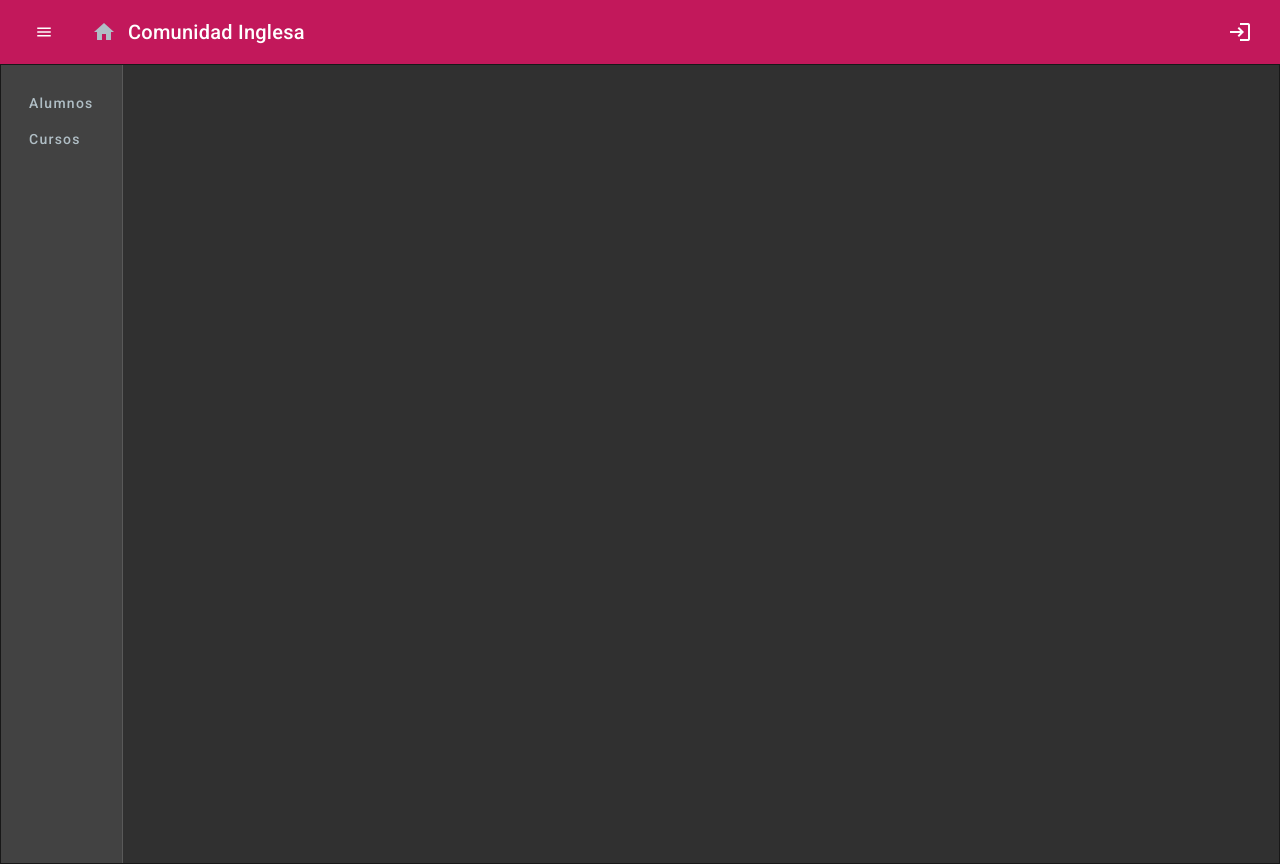
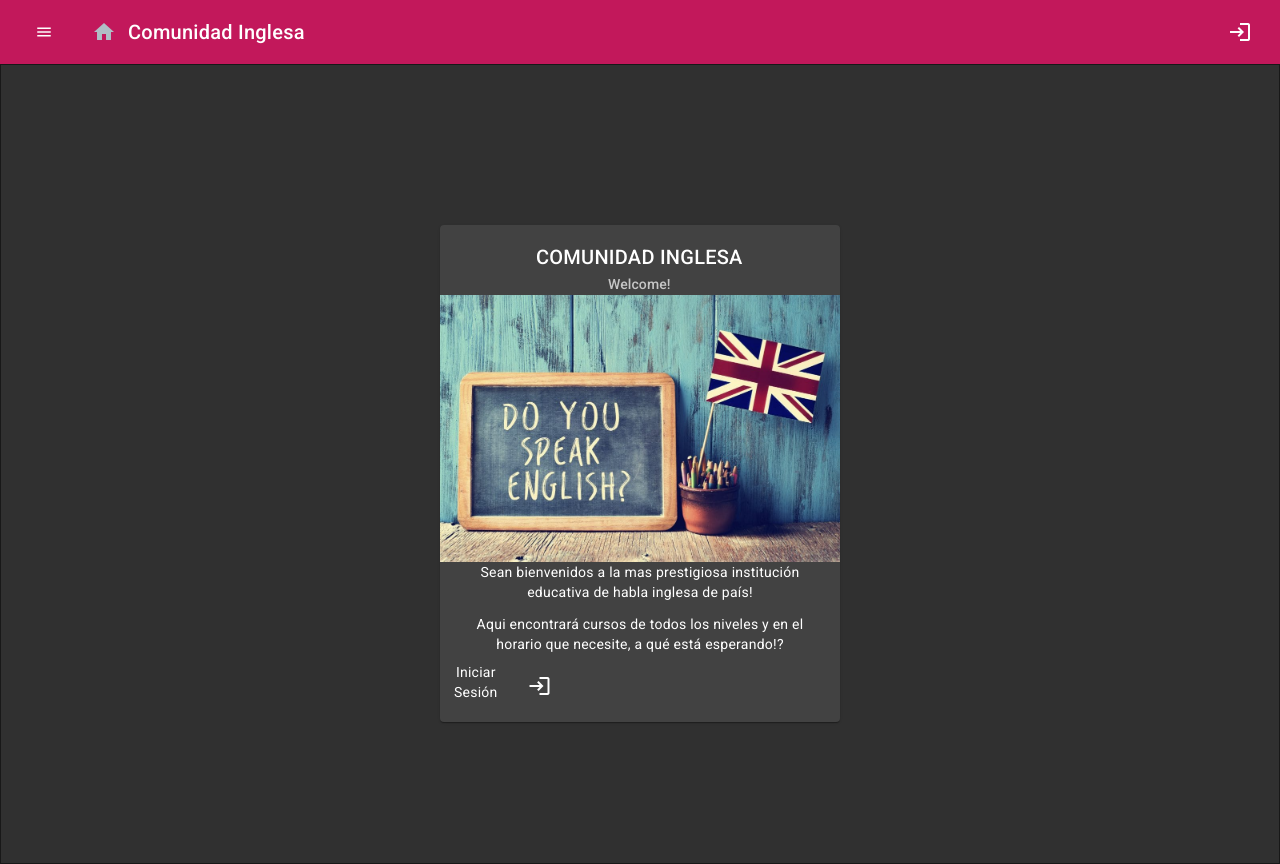
Before and after one commit to ezequielsaavedra/trabajoAngulareps, an Angular app: page /inicio in a window 1280 px wide. Before the commit this address led to /. Built offline with nearby package versions, Linux system fonts and the light colour scheme.

Commit message:
home component

```diff
--- a/src/app/alumnos/components/form-agregar-alumnos/form-agregar-alumnos.component.css
+++ b/src/app/alumnos/components/form-agregar-alumnos/form-agregar-alumnos.component.css
@@ -1,3 +1,4 @@
 .agregar-alumnos {
-    width: 20vw;
+    width: auto;
+    height: fit-content;
 }
--- a/src/app/alumnos/components/form-agregar-alumnos/form-agregar-alumnos.component.html
+++ b/src/app/alumnos/components/form-agregar-alumnos/form-agregar-alumnos.component.html
@@ -1,16 +1,16 @@
 <mat-card class="agregar-alumnos" align="start">
 <div mat-dialog-title>Agregar Alumnos</div>
 <div mat-dialog-content>
-    <form [formGroup]="formAgregarAlumnos">
-        <div class="mb-3">
+    <form [formGroup]="formAgregarAlumnos" class="row">
+        <div class="mb-3 col-12">
             <label for="inputNombre" class="form-label">Nombre</label>
             <input type="text" class="form-control" id="inputNombre"  formControlName="nombre">
         </div>
-        <div class="mb-3">
+        <div class="mb-3 col-12">
             <label for="inputApelido" class="form-label">Apellido</label>
             <input type="text" class="form-control" id="inputApelido" formControlName="apellido">
         </div>
-        <div class="mb-3">
+        <div class="mb-3 col-12">
             <label for="inputEmail" class="form-label">Email</label>
             <input type="mail" class="form-control" id="inputEmail" formControlName="email">
         </div>
--- a/src/app/app-routing.module.ts
+++ b/src/app/app-routing.module.ts
@@ -1,8 +1,9 @@
 import { NgModule } from '@angular/core';
 import { Routes, RouterModule } from '@angular/router';
+import { HomeComponent } from './components/home/home.component';
 
 const routes : Routes = [
-
+  {path: "inicio", component: HomeComponent},
   {path: '', redirectTo: 'inicio', pathMatch: 'full'},
 ];
 
--- a/src/app/app.component.html
+++ b/src/app/app.component.html
@@ -12,7 +12,7 @@
         </button>
 </mat-toolbar>
 <mat-drawer-container class="example-container" autosize>
-    <mat-drawer #drawer class="example-sidenav" mode="side" opened="true">
+    <mat-drawer #drawer class="example-sidenav" mode="side" opened="false">
         <button mat-button color="accent" routerLink="alumnos">Alumnos</button>
         <br>
         <button mat-button color="accent" routerLink="cursos">Cursos</button>
--- a/src/app/app.module.ts
+++ b/src/app/app.module.ts
@@ -7,12 +7,14 @@ import { TitulosDirective } from './directives/titulos.directive';
 import { AppRoutingModule } from './app-routing.module';
 import { CursosModule } from './cursos/cursos.module';
 import { AlumnosModule } from './alumnos/alumnos.module';
+import { HomeComponent } from './components/home/home.component';
 
 
 @NgModule({
   declarations: [
     AppComponent,
-    TitulosDirective
+    TitulosDirective,
+    HomeComponent
   ],
   imports: [
     BrowserModule,
--- /dev/null
+++ b/src/app/components/home/home.component.css
@@ -0,0 +1,9 @@
+.example-card {
+    margin-top: 10rem;
+    max-width: 400px;
+}
+
+.header-card {
+    width: 100%;
+    margin-left: 5rem;
+}
--- /dev/null
+++ b/src/app/components/home/home.component.html
@@ -0,0 +1,23 @@
+<mat-card class="example-card">
+    <mat-card-header class="header-card" >
+            <mat-card-title>COMUNIDAD INGLESA</mat-card-title>
+            <mat-card-subtitle>Welcome!</mat-card-subtitle>
+    </mat-card-header>
+    <img mat-card-image src="../../../Mejor-escuela-inglés-niños-e1504077175546.jpg" alt="Photo portada">
+    <mat-card-content>
+        <p>
+            Sean bienvenidos a la mas prestigiosa institución educativa de habla inglesa de país!
+        </p>
+        <p>
+            Aqui encontrará cursos de todos los niveles y en el horario que necesite, a qué está esperando!?
+        </p>
+    </mat-card-content>
+    <mat-card-actions>
+        <div class="row">
+            <p class="col-6">Iniciar Sesión</p>
+            <button mat-icon-button class="col-6">
+                <mat-icon>login</mat-icon>
+            </button>
+        </div>
+    </mat-card-actions>
+</mat-card>
--- a/src/app/cursos/components/agregar-cursos-form/agregar-cursos-form.component.css
+++ b/src/app/cursos/components/agregar-cursos-form/agregar-cursos-form.component.css
@@ -0,0 +1,3 @@
+.agregar-curso{
+    width: auto;
+}
--- a/src/app/cursos/components/agregar-cursos-form/agregar-cursos-form.component.html
+++ b/src/app/cursos/components/agregar-cursos-form/agregar-cursos-form.component.html
@@ -29,7 +29,7 @@
                 <mat-datepicker #fechaFin></mat-datepicker>
             </mat-form-field>
             <div class="mt-3 form-check">
-                <input type="checkbox" class="form-check-input" id="checkboxEstado" formControlName="estadoInscipcion">
+                <input type="checkbox" class="form-check-input" id="checkboxEstado" formControlName="estadoInscripcion">
                 <label class="form-check-label" for="checkboxEstado">Estado</label>
             </div>
         </form>
```
Also changed, not shown: src/app/components/home/home.component.ts (added, +10 -0 lines), src/Mejor-escuela-inglés-niños-e1504077175546.jpg (added), 1 other file (tests, documents, lock files or other folders).
